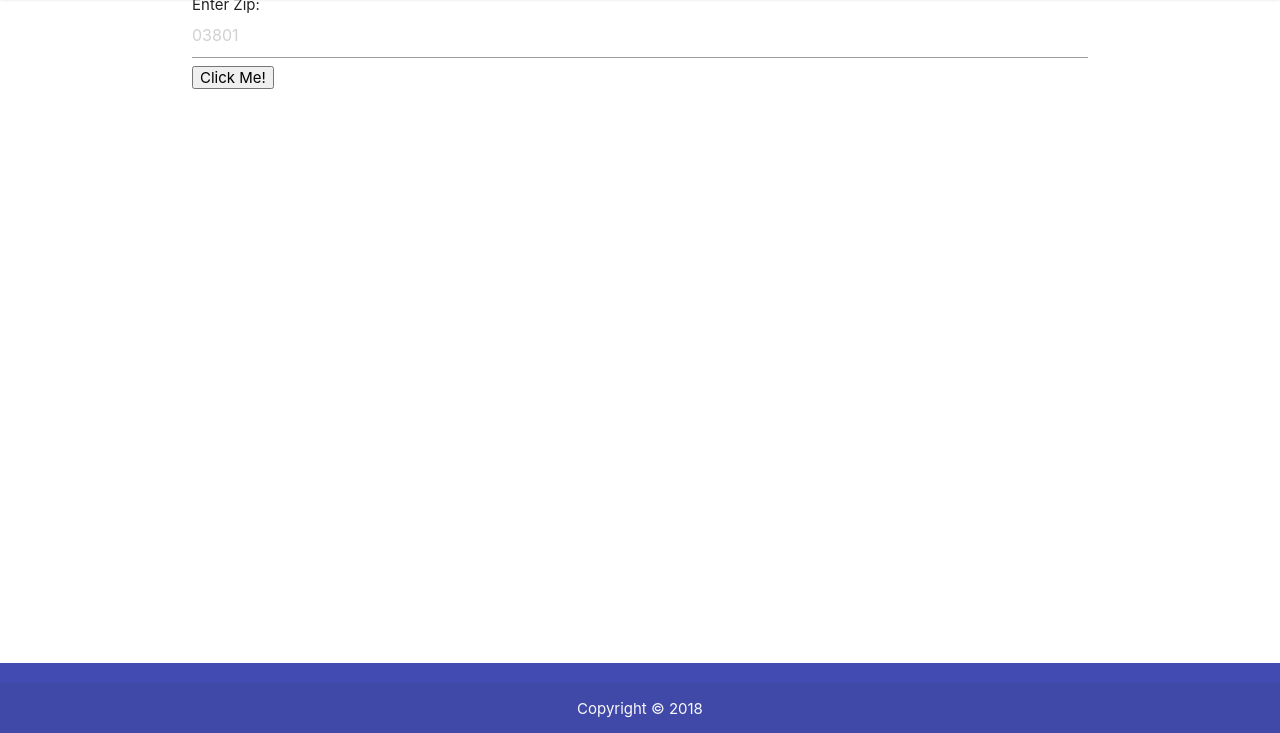
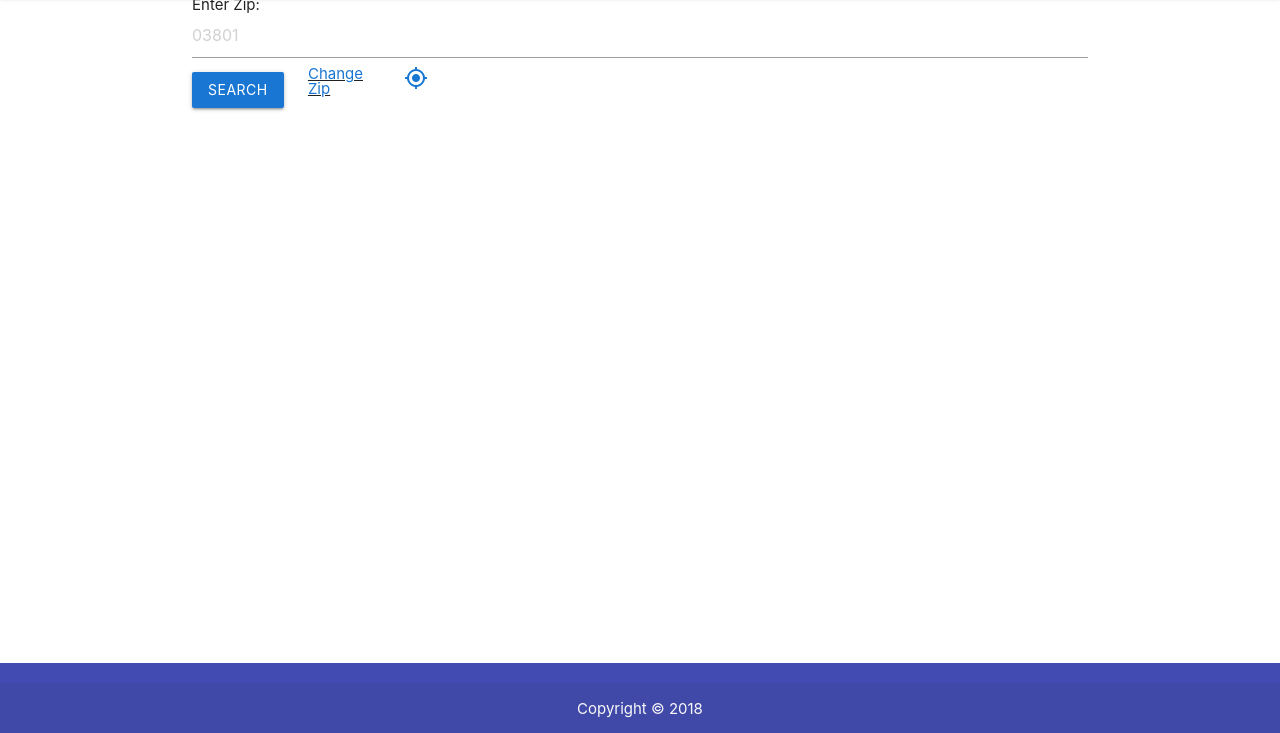
Before and after one commit to rhoffman103/Pu-Revu, a plain HTML site: page read-reviews.html in a window 1280 px wide. Shown: the part 67-800 px from the top of the page. Drawn offline with nearby package versions, Linux system fonts and the light colour scheme; no server answers.

Commit message:
updating read reviews page

```diff
--- a/assets/css/styles.css
+++ b/assets/css/styles.css
@@ -41,3 +41,14 @@
 .sidenav li{
     background-color: white;
 }
+
+.change-zip {
+    display: inline-block;
+    max-width: 120px;
+    margin-left: 20px;
+    text-decoration: underline;
+}
+
+.change-zip:hover {
+    cursor: pointer;
+}
--- a/read-reviews.html
+++ b/read-reviews.html
@@ -62,7 +62,7 @@
             <i class="material-icons">rate_review</i>Write Review</a>
     </li>
     <li>
-        <a href="tests.html">
+        <a href="read-reviews.html">
             <i class="material-icons">library_books</i>Read Reviews</a>
     </li>
     <li>
@@ -82,7 +82,11 @@
                 Enter Zip:
                 <input class="zip-input" type="text" value="" placeholder="03801">
                 <br>
-                <button type="button">Click Me!</button>
+                <button type="button" class="waves-effect waves-light blue darken-2 btn">Search</button>
+                <div class="change-zip valign-wrapper">
+                    <a class="blue-text text-darken-2" id="change-zip">
+                        <i class="material-icons right">my_location</i>Change Zip</a>
+                    </div>
             </form>
 
             <div class="content">
```
Also changed, not shown: write-review.html (+1 -1 lines). Lines whose indentation alone changed are shown as unchanged.
